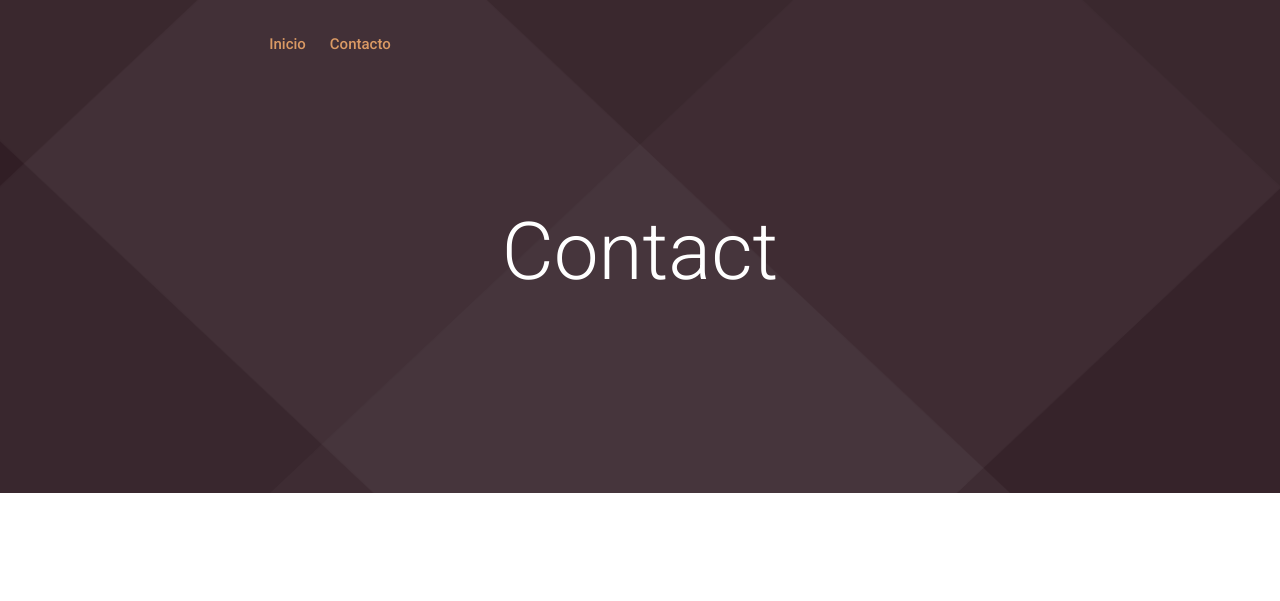
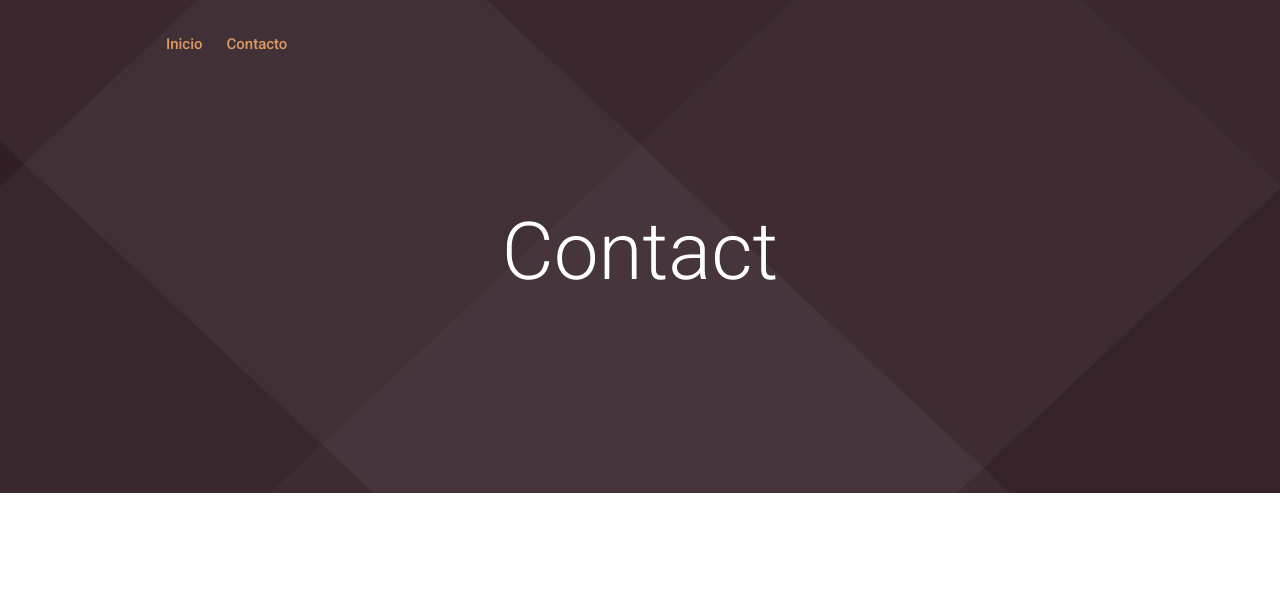
Before and after one commit to Fernando-Paz/Fernando-Paz.github.io, a plain HTML site: page contact.html in a window 1280 px wide. Shown: the top 601 px of the page. Drawn offline with Linux system fonts and the light colour scheme; some packages are replaced by stand-ins of ours; files that its build step writes are made by us from their sources.

Commit message:
Update contact.html

```diff
--- a/contact.html
+++ b/contact.html
@@ -35,7 +35,7 @@
                     <div class="container-fluid ">
                         <div class="header_bottom_border">
                             <div class="row align-items-center">
-                                <div class="col-xl-6 col-lg-7">
+                                <div class="col-xl-4 col-lg-4">
                                     <div class="main-menu  d-none d-lg-block">
                                         <nav>
                                             <ul id="navigation">
```
